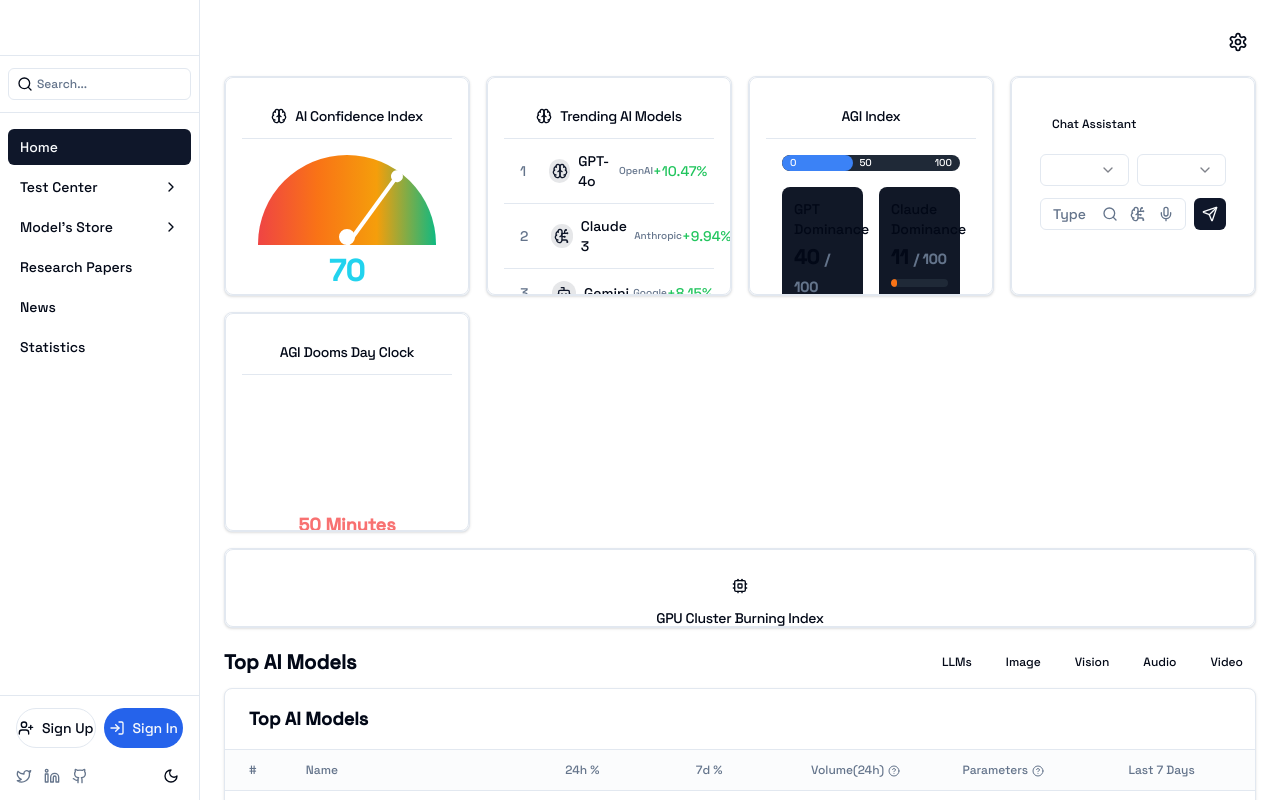
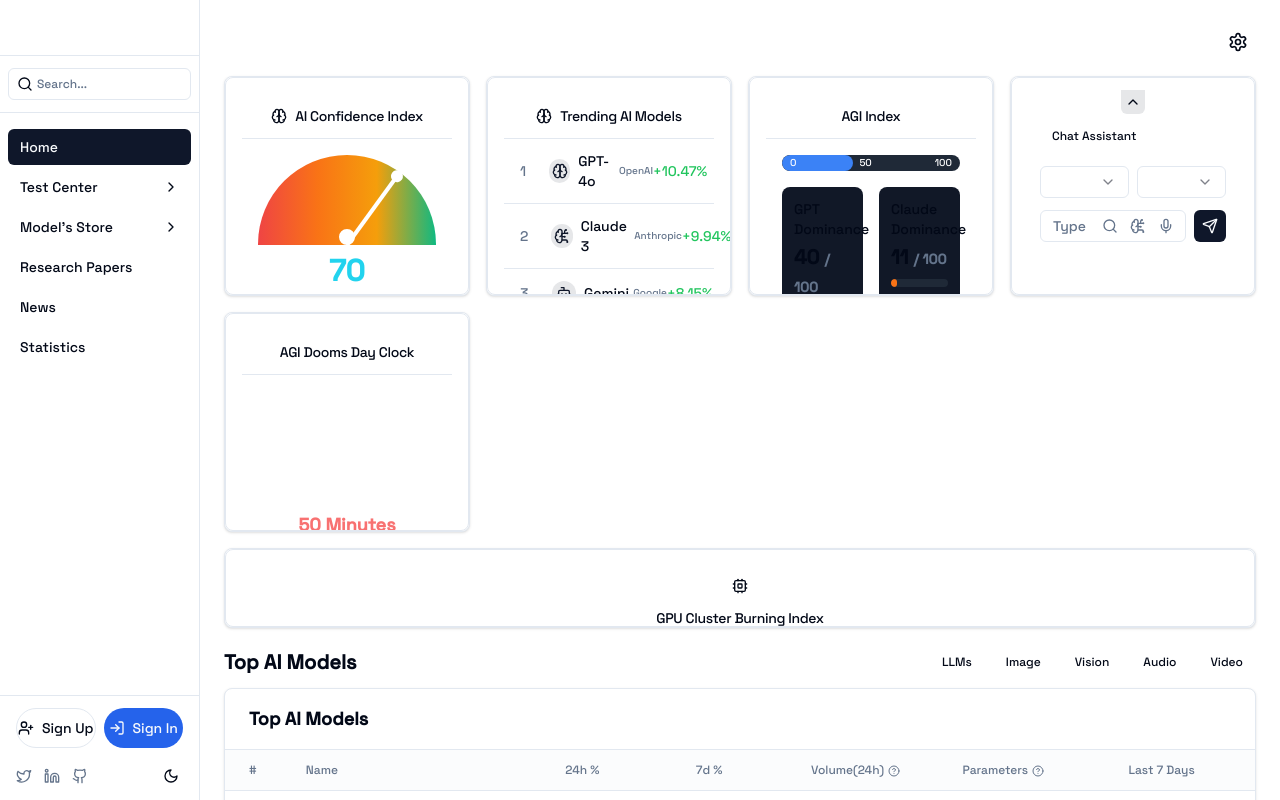
Before and after one commit to Acherono/modelmirror, a React (Vite) app: page / in a window 1280 px wide. Shown: the top 800 px of the page. Built offline with nearby package versions, Linux system fonts and the light colour scheme.

Commit message:
Add chat assistant overlay
Implements a card overlay for the chat assistant with model and AI lab options.

```diff
--- a/src/components/dashboard/ChatComponent.tsx
+++ b/src/components/dashboard/ChatComponent.tsx
@@ -14,7 +14,8 @@ import {
   Search,
   BrainCircuit,
   Mic,
-  Send
+  Send,
+  ChevronUp
 } from "lucide-react";
 import { ChatOverlay } from "./ChatOverlay";
 
@@ -27,7 +28,17 @@ export function ChatComponent() {
   return (
     <>
       <Card className="w-full h-full bg-sidebar border-border overflow-hidden">
-        <CardContent className="p-3 space-y-3">
+        <CardContent className="p-3 space-y-3 relative">
+          {/* Arrow Button centered at top */}
+          <Button
+            variant="ghost"
+            size="icon"
+            className="absolute -top-1 left-1/2 transform -translate-x-1/2 h-6 w-6 rounded-b-md rounded-t-none bg-primary/10 hover:bg-primary/20 z-10"
+            onClick={() => setIsOverlayOpen(true)}
+          >
+            <ChevronUp className="h-3 w-3" />
+          </Button>
+
           <div className="flex justify-between items-center">
             <Button
               variant="ghost"
```
